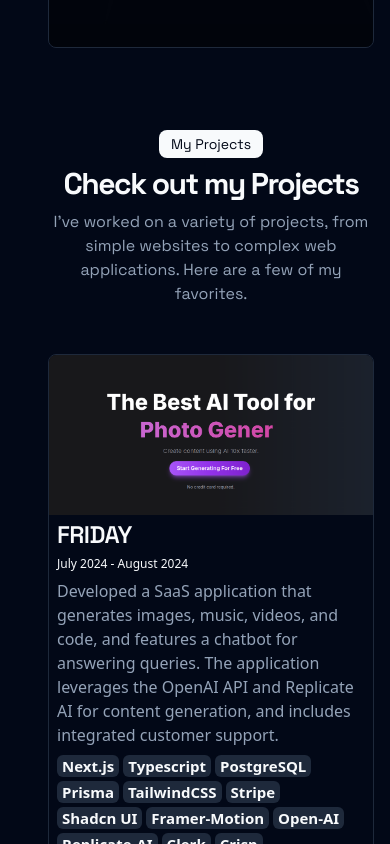
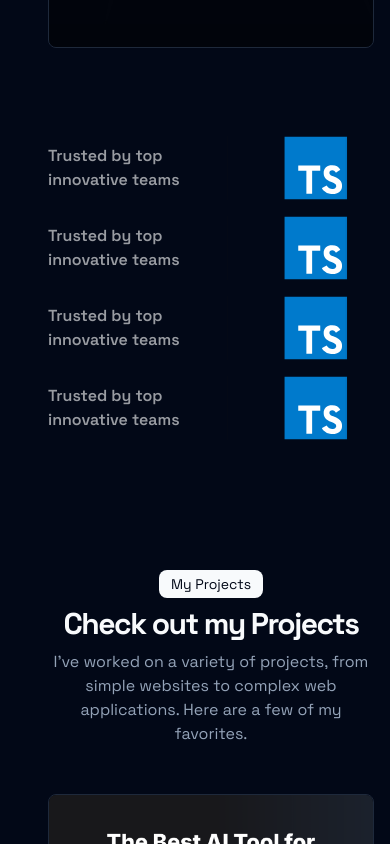
Before and after one commit to AyushRay06/portfolio-website, a Next.js app: page / in a window 390 px wide. Shown: the part 780-1624 px from the top of the page. Built offline with nearby package versions, Linux system fonts and the light colour scheme.

Commit message:
skills section

```diff
--- a/app/page.tsx
+++ b/app/page.tsx
@@ -8,6 +8,8 @@ import { ExperienceCard } from "@/components/hackathon-card"
 import { ResumeCard } from "@/components/resume-card"
 import { RetroGridDemo } from "@/components/retro-hero"
 import { WorkTimeline } from "@/components/freelance-vol"
+import { Skills } from "@/components/skills01"
+import { LogoTicker } from "@/components/xFlowSkills"
 
 export default function page() {
   return (
@@ -19,6 +21,14 @@ export default function page() {
           </div>
           <div className=" pt-32 mb-10 mx-8">
             <RetroGridDemo />
+          </div>
+          <div className="my-20">
+            <LogoTicker />
+            <LogoTicker />
+
+            <LogoTicker />
+
+            <LogoTicker />
           </div>
 
           <div className="space-y-12 w-full py-12 max-w-6xl mx-auto">
--- a/components/confetti.tsx
+++ b/components/confetti.tsx
@@ -1,7 +1,6 @@
 import confetti from "canvas-confetti"
 
 import { Button } from "@/components/ui/button"
-import { Ghost } from "lucide-react"
 
 export function ConfettiFireworks() {
   const handleClick = () => {
--- a/components/project-card.tsx
+++ b/components/project-card.tsx
@@ -43,12 +43,7 @@ export function ProjectCard({
   className,
 }: Props) {
   return (
-    <motion.div
-      // initial={{ opacity: 0, scale: 0.5 }}
-      // animate={{ opacity: 1, scale: 1 }}
-      // transition={{ duration: 0.5 }}
-      whileHover={{ scale: 1.1 }}
-    >
+    <motion.div whileHover={{ scale: 1.1 }}>
       <Card
         className={
           "flex flex-col overflow-hidden border hover:shadow-lg transition-all duration-300 ease-out h-full"
--- a/components/skills01.tsx
+++ b/components/skills01.tsx
@@ -29,7 +29,7 @@ import js from "@/public/javascript.svg"
 
 export function Skills() {
   return (
-    <section className="w-full py-12 md:py-24 dark">
+    <section className="w-full py-12 md:py-24 ">
       <div className="container grid max-w-3xl items-start gap-4 px-4 md:px-6 lg:gap-8 xl:max-w-5xl">
         <div className="space-y-2 text-center pb-20">
           <p className="text-7xl  font-extrabold tracking-tighter sm:text-4xl ">
@@ -95,7 +95,7 @@ export function Skills() {
               <h3 className="font-semibold">Java</h3>
             </div>
           </div>
-          <div className="flex items-start space-x-4">
+          {/* <div className="flex items-start space-x-4">
             <div className="w-12 h-12 flex-shrink-0 rounded-xl overflow-hidden">
               <img
                 alt="Backend"
@@ -112,7 +112,7 @@ export function Skills() {
             <div className="space-y-1.5">
               <h3 className="font-semibold">Python</h3>
             </div>
-          </div>
+          </div> */}
           <div className="flex items-start space-x-4">
             <div className="w-12 h-12 flex-shrink-0 rounded-xl overflow-hidden">
               <img
--- a/components/ui/text-generate-effect.tsx
+++ /dev/null
@@ -1,54 +0,0 @@
-"use client"
-import { useEffect } from "react"
-import { motion, stagger, useAnimate } from "framer-motion"
-import { cn } from "@/lib/utils"
-
-export const TextGenerateEffect = ({
-  words,
-  className,
-}: {
-  words: string
-  className?: string
-}) => {
-  const [scope, animate] = useAnimate()
-  let wordsArray = words.split(" ")
-  useEffect(() => {
-    animate(
-      "span",
-      {
-        opacity: 1,
-      },
-      {
-        duration: 2,
-        delay: stagger(0.2),
-      }
-    )
-  }, [scope.current])
-
-  const renderWords = () => {
-    return (
-      <motion.div ref={scope}>
-        {wordsArray.map((word, idx) => {
-          return (
-            <motion.span
-              key={word + idx}
-              className="dark:text-white text-black opacity-0"
-            >
-              {word}{" "}
-            </motion.span>
-          )
-        })}
-      </motion.div>
-    )
-  }
-
-  return (
-    <div className={cn("font-bold", className)}>
-      <div className="mt-4">
-        <div className=" dark:text-white text-black text-2xl leading-snug tracking-wide">
-          {renderWords()}
-        </div>
-      </div>
-    </div>
-  )
-}
--- /dev/null
+++ b/components/xFlowSkills.tsx
@@ -0,0 +1,60 @@
+"use client"
+
+import acmeLogo from "@/assets/logo-acme.png"
+// import apexLogo from "@/assets/logo-apex.png"
+// import echoLogo from "@/assets/logo-echo.png"
+// import pulseLogo from "@/assets/logo-pulse.png"
+// import quantumLogo from "@/assets/logo-quantum.png"
+// import celestialLogo from "@/assets/logo-celestial.png"
+
+import { motion } from "framer-motion"
+import Image from "next/image"
+
+export const LogoTicker = () => {
+  const logos = [
+    "/javascript.svg",
+    "/typescript.svg",
+    "/tailwind.jpeg",
+    "/react.svg",
+    "/nextjs.webp",
+    "/node-js.svg",
+    "/express-js.png",
+  ]
+
+  return (
+    <section className="py-2 md:py-6">
+      <div className="container">
+        <div className="flex items-center gap-8">
+          <div className="flex-1 md:flex-none">
+            <h2 className="font-semibold text-white/60">
+              Trusted by top innovative teams
+            </h2>
+          </div>
+          <div className="flex flex-1 overflow-hidden [mask-image:linear-gradient(to_right,transparent,black_20%,black_80%,transparent)]">
+            <motion.div
+              initial={{ translateX: "-50%" }}
+              animate={{ translateX: "0" }}
+              transition={{
+                duration: 10,
+                repeat: Infinity,
+                ease: "easeOut",
+              }}
+              className="flex flex-none gap-14 pr-14 -translate-x-1/2"
+            >
+              {logos.map((logo, index) => (
+                <Image
+                  key={index} // Add key prop here
+                  src={logo}
+                  alt={`Logo ${index + 1}`}
+                  className="h-16 w-auto px-0 md:px-6 lg:px-8"
+                  height={100}
+                  width={100}
+                />
+              ))}
+            </motion.div>
+          </div>
+        </div>
+      </div>
+    </section>
+  )
+}
--- a/data/resume.tsx
+++ b/data/resume.tsx
@@ -109,9 +109,9 @@ export const DATA = {
       video: "",
     },
     {
-      title: "Automatic Chat",
-      href: "#",
-      dates: "April 2023 - March 2024",
+      title: "Start-Up Landing Page",
+      href: "https://ai-startup-cyan.vercel.app/",
+      dates: "october 7 - October 11 2024",
       active: true,
       description:
         "Developed an AI Customer Support Chatbot which automatically responds to customer support tickets using the latest GPT models.",
```
